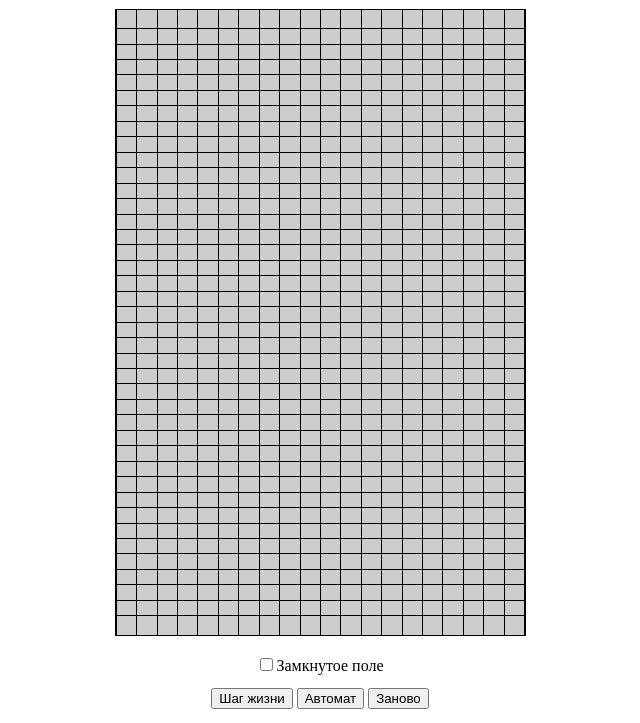
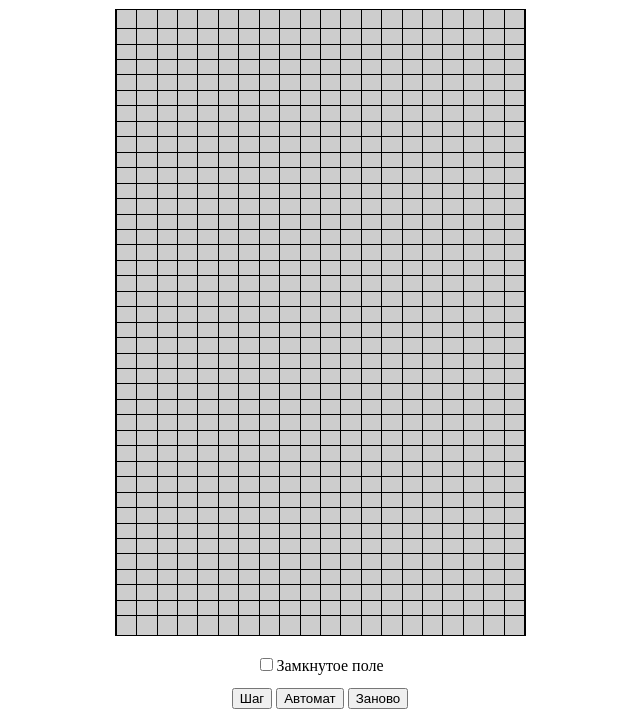
Before and after one commit to aminodovborisov/lifeconway, a plain HTML site: page index.html in a window 1280 px wide. Shown: the part 114-837 px from the top of the page, without its empty margins (320-960 px from the left). Drawn offline with Linux system fonts and the light colour scheme.

Commit message:
Update index.html

```diff
--- a/index.html
+++ b/index.html
@@ -21,7 +21,7 @@
             <input type="checkbox" class="chkRound" id="chkRound">Замкнутое поле</input>
         </div>
         <div class="dvButton">
-            <button id="btnStep" class="btnButton" onClick="stepLife()">Шаг жизни</button>
+            <button id="btnStep" class="btnButton" onClick="stepLife()">Шаг</button>
             <button id="btnAutoEv" class="btnButton" onClick="autoEvol()">Автомат</button>
             <button id="btnRefresh" class="btnButton" onClick="onRefresh()">Заново</button>
         </div>
```
